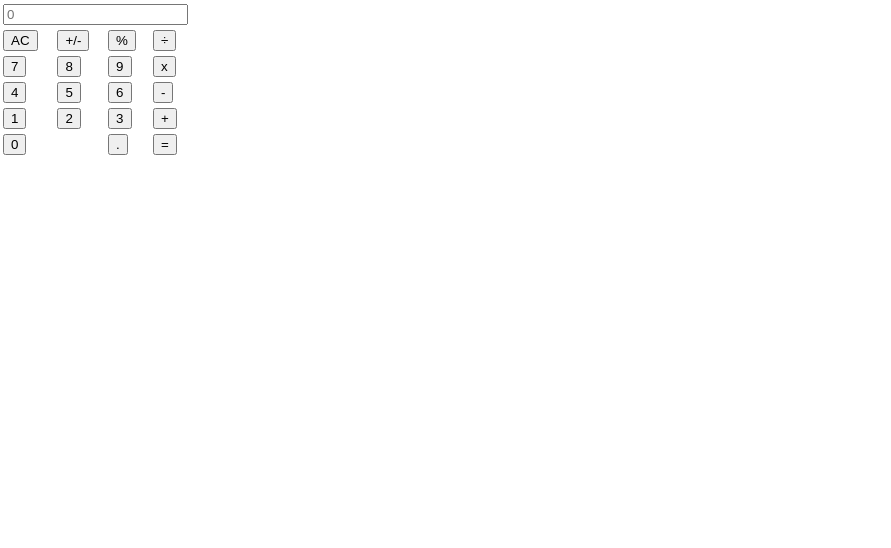
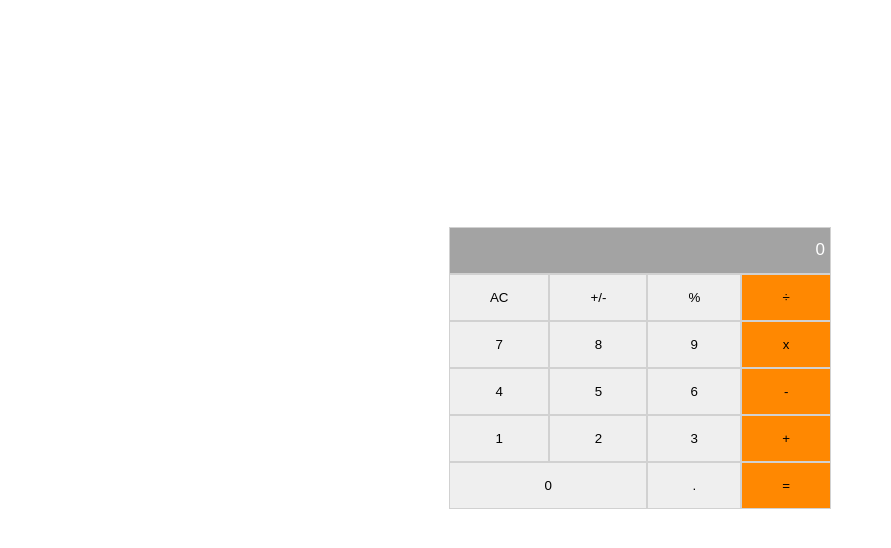
Before and after one commit to cosywasswa/Math-magicians, a React (Create React App) app: page / in a window 1280 px wide. Shown: the top 548 px of the page, without its empty margins (0-891 px from the left). Built offline with nearby package versions, Linux system fonts and the light colour scheme.

Commit message:
Add style for the calculator

```diff
--- a/src/index.css
+++ b/src/index.css
@@ -1,27 +1,59 @@
-body {
+
+html {
+  box-sizing: border-box;
   margin: 0;
-  font-family:
-    -apple-system,
-    BlinkMacSystemFont,
-    'Segoe UI',
-    'Roboto',
-    'Oxygen',
-    'Ubuntu',
-    'Cantarell',
-    'Fira Sans',
-    'Droid Sans',
-    'Helvetica Neue',
-    sans-serif;
-  -webkit-font-smoothing: antialiased;
-  -moz-osx-font-smoothing: grayscale;
+  padding: 0;
 }
 
-code {
-  font-family:
-    source-code-pro,
-    Menlo,
-    Monaco,
-    Consolas,
-    'Courier New',
-    monospace;
+body {
+  display: flex;
+  justify-content: center;
+  align-items: center;
+  height: 90vh;
 }
+
+.main-container {
+  margin: 0;
+}
+
+#table-body {
+  background: rgb(209, 209, 209);
+}
+
+input[type="text"] {
+  padding: 15px 0 15px 0;
+}
+
+.result {
+  background-color: rgb(163, 163, 163);
+  color: white;
+  text-align: right;
+  width: 100%;
+  border: 0;
+
+}
+
+table {
+  border-spacing: 0;
+}
+
+tr {
+  width: 100%;
+}
+
+.result::placeholder {
+color: white;
+font-size: 17px;
+padding: 5px 5px;
+}
+
+td > button {
+  border: 0;
+  width: 100%;
+  padding: 15px 40px;
+  text-align: center;
+}
+
+.operators {
+  background: rgb(255, 136, 1)
+}
```
